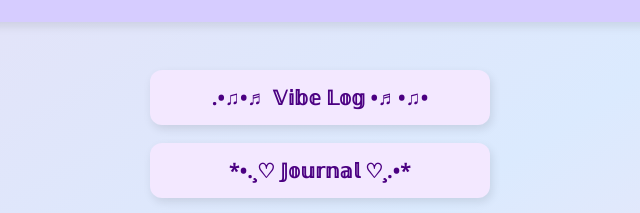
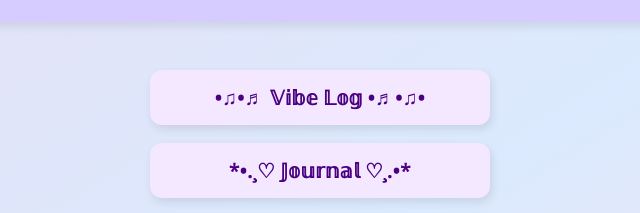
Before and after one commit to Srishti-Robotics/Uplift, a plain HTML site: page index-jsfiddle-3kjha7wb-24.html in a window 1280 px wide. Shown: the part 123-336 px from the top of the page, 320-960 px from the left. Drawn offline with Linux system fonts and the light colour scheme.

Commit message:
Update index-jsfiddle-3kjha7wb-24.html

```diff
--- a/index-jsfiddle-3kjha7wb-24.html
+++ b/index-jsfiddle-3kjha7wb-24.html
@@ -90,7 +90,7 @@
   </header>
 
   <main>
-    <a href="https://jsfiddle.net/Pscychology_Sri/h16fc0Ly/embedded/result/" target="_blank" class="nav-link">.•♫•♬ 𝕍𝕚𝕓𝕖 𝕃𝕠𝕘 •♬•♫•</a>
+    <a href="https://jsfiddle.net/Pscychology_Sri/h16fc0Ly/embedded/result/" target="_blank" class="nav-link">•♫•♬ 𝕍𝕚𝕓𝕖 𝕃𝕠𝕘 •♬•♫•</a>
     <a href="https://jsfiddle.net/Pscychology_Sri/tbc4z7h3/embedded/result/" target="_blank" class="nav-link">*•.¸♡ 𝕁𝕠𝕦𝕣𝕟𝕒𝕝 ♡¸.•*</a>
     <a href="https://jsfiddle.net/Pscychology_Sri/sLv7qpu6/embedded/result/" target="_blank" class="nav-link">╰☆☆ 𝒟ℯ𝒶𝓇 ℳℯ, 𝒾𝓃 𝒯𝒾𝓂ℯ ☆☆╮</a>
   </main>
```
